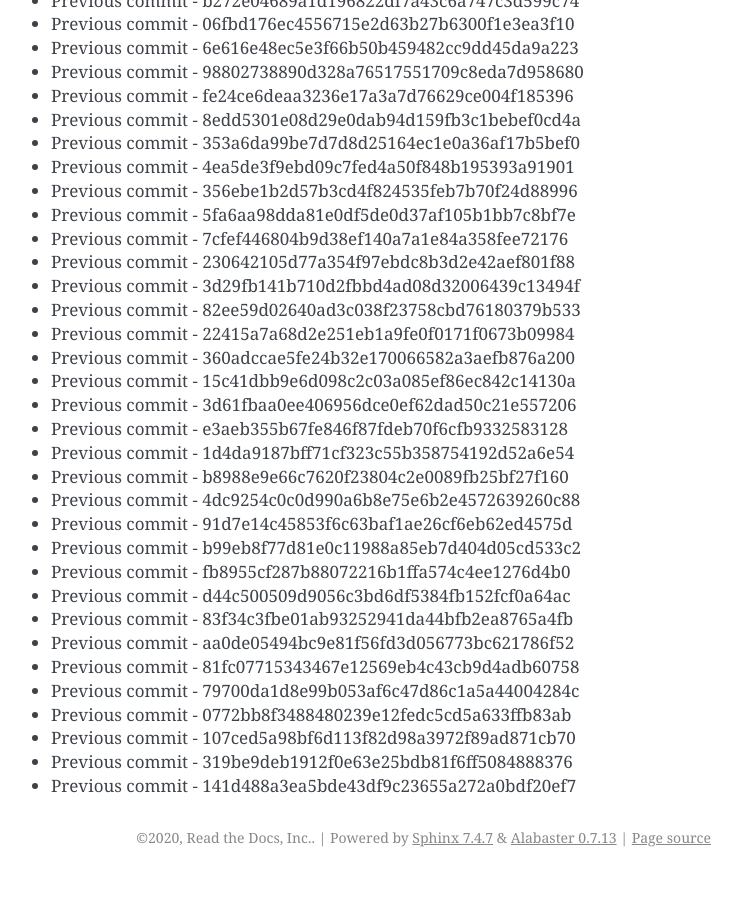
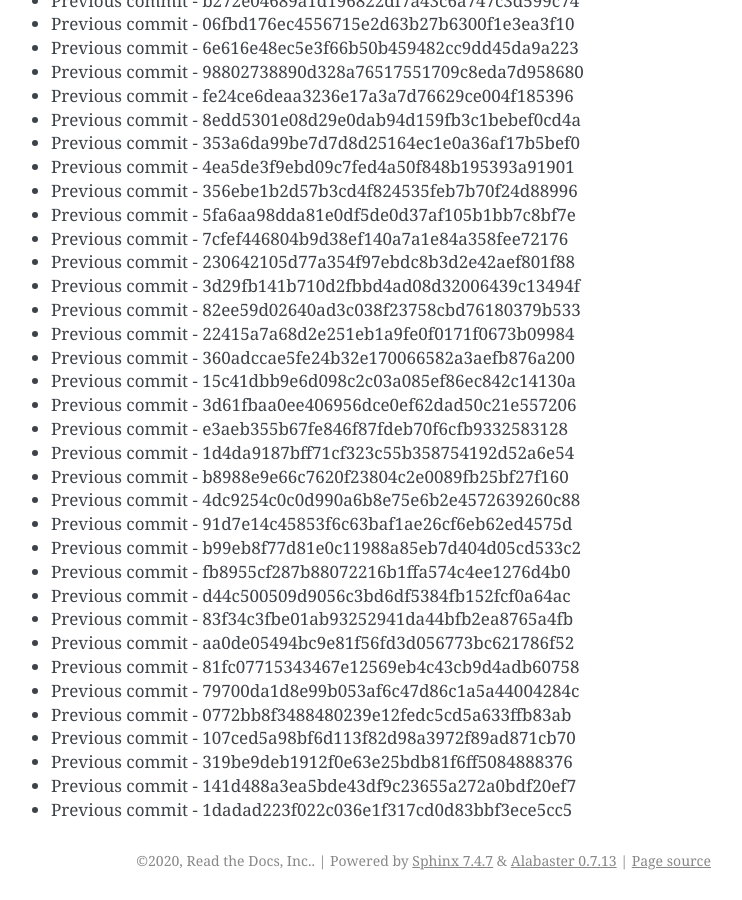
Before and after one commit to readthedocs/rtd-git-stresstest, a Sphinx documentation site: the page built from docs/updates.rst, in a window 1280 px wide and 900 px high, scrolled down 50438 px. Shown: the whole window, without its empty margins (399-1141 px from the left). Built offline with Sphinx 7.4.7, drawn with Linux system fonts in a browser that asks for light colours; before the commit the page ends 51315 px from its top, so only the background shows below that.

Commit message:
Generating commit from previous: 1dadad223f022c036e1f317cd0d83bbf3ece5cc5

```diff
--- a/docs/updates.rst
+++ b/docs/updates.rst
@@ -2151,3 +2151,4 @@ It can be tested for any performance characteristics.
 * Previous commit - 107ced5a98bf6d113f82d98a3972f89ad871cb70
 * Previous commit - 319be9deb1912f0e63e25bdb81f6ff5084888376
 * Previous commit - 141d488a3ea5bde43df9c23655a272a0bdf20ef7
+* Previous commit - 1dadad223f022c036e1f317cd0d83bbf3ece5cc5
```
